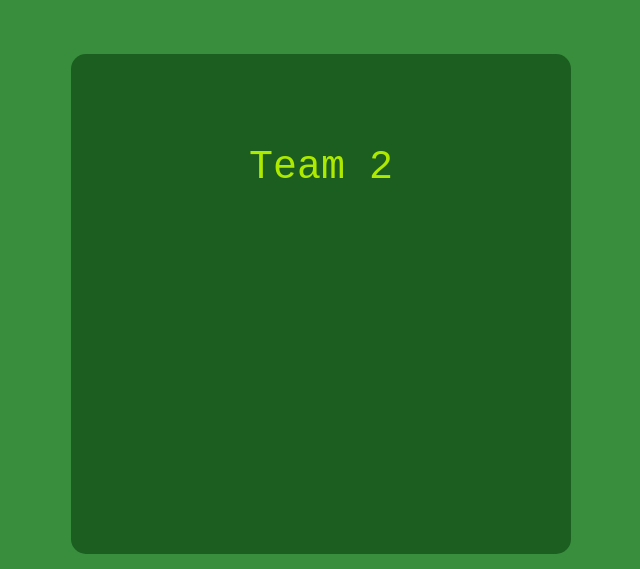
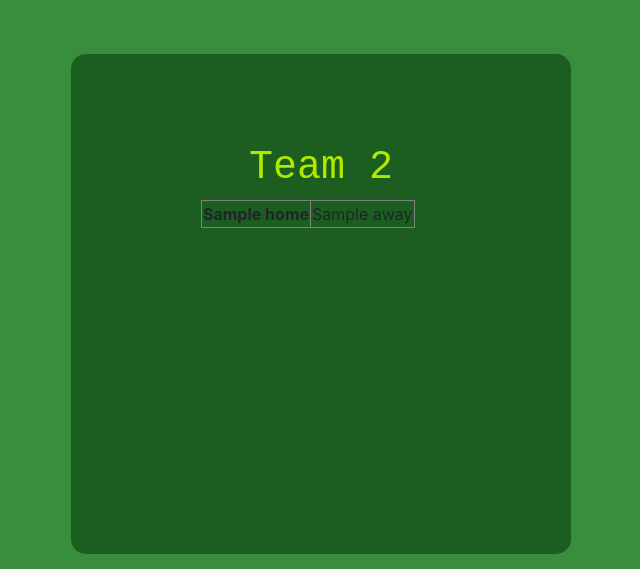
Before and after one commit to ovvioinfame233/Final-Project-OOAD, a Flask app: template sportsbattle/templates/teamTwo.html in a window 1280 px wide. Shown: the part 231-800 px from the top of the page, without its empty margins (319-959 px from the left). Run offline with Flask 2, Linux system fonts and the light colour scheme; the template is opened without the code that fills it: most values are stand-ins (such as "Sample title", 1, 10 or a date in 2020); some libraries are stand-ins or nearby versions.

Commit message:
Team two wil now have list of games

```diff
--- a/sportsbattle/app.py
+++ b/sportsbattle/app.py
@@ -156,7 +156,24 @@ def teamOne():
 @app.route('/teamTwo')
 @login_required
 def teamTwo():
-    return render_template('teamTwo.html')
+    gamesThisWeek = Boxscores(9, 2019)
+    # Prints a dictionary of all matchups for week 1 of 2017
+
+    #games_today.game
+    Libary = gamesThisWeek._boxscores
+    week = "9"
+    year = "2019"
+    numberOfGames = len(Libary[week+'-'+year])
+    games = []
+
+    for i in range(numberOfGames):
+        home = Libary['9-2019'][i]['home_name']
+        away = Libary['9-2019'][i]['away_name']
+        hmm = { 'Home':home,
+                'Away' : away
+            }
+        games.append(hmm)
+    return render_template('teamTwo.html',games = games)
 
 
 
--- a/sportsbattle/templates/teamTwo.html
+++ b/sportsbattle/templates/teamTwo.html
@@ -90,7 +90,16 @@
         <br>
         <div class="boxed">
             <h1 id="centertext">Team 2</h1>
-
+            <ul>
+                <table border = 1>
+                    {% for item in games %}
+                       <tr>
+                          <th> {{ item.Home }} </th>
+                          <td> {{ item.Away }} </td>
+                       </tr>
+                    {% endfor %}
+                 </table>
+            </ul>
         </div>
     </div>
 </body>
```
